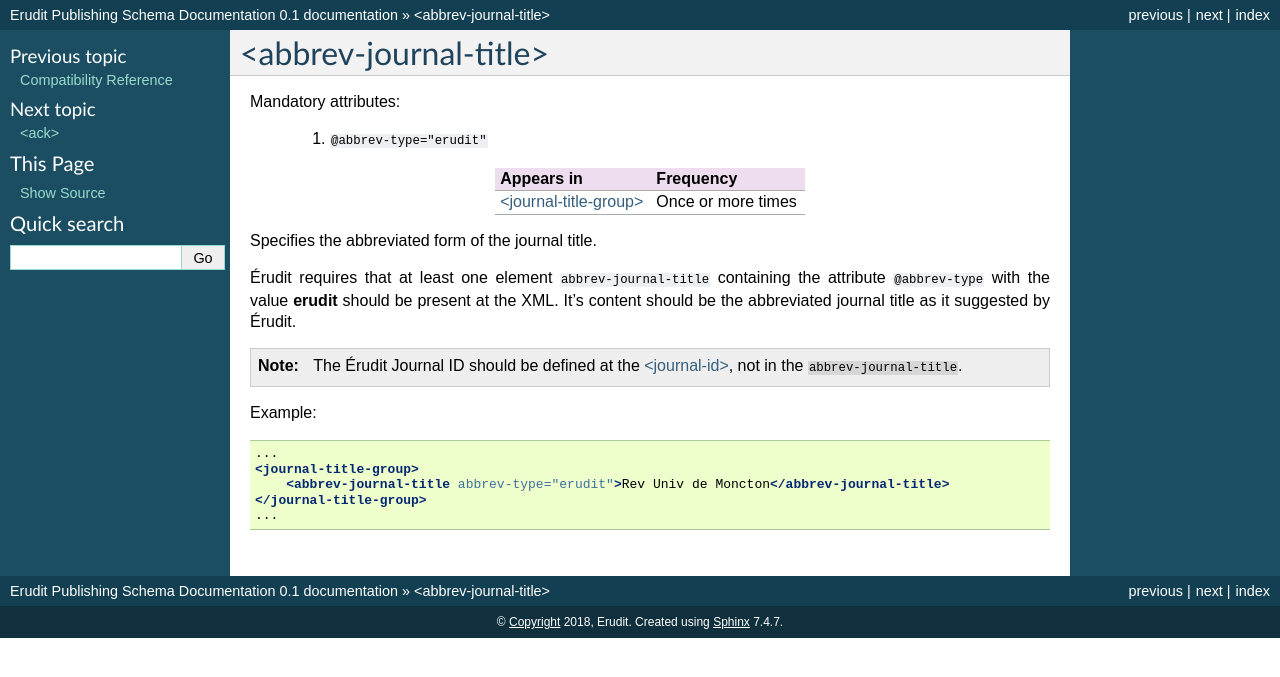
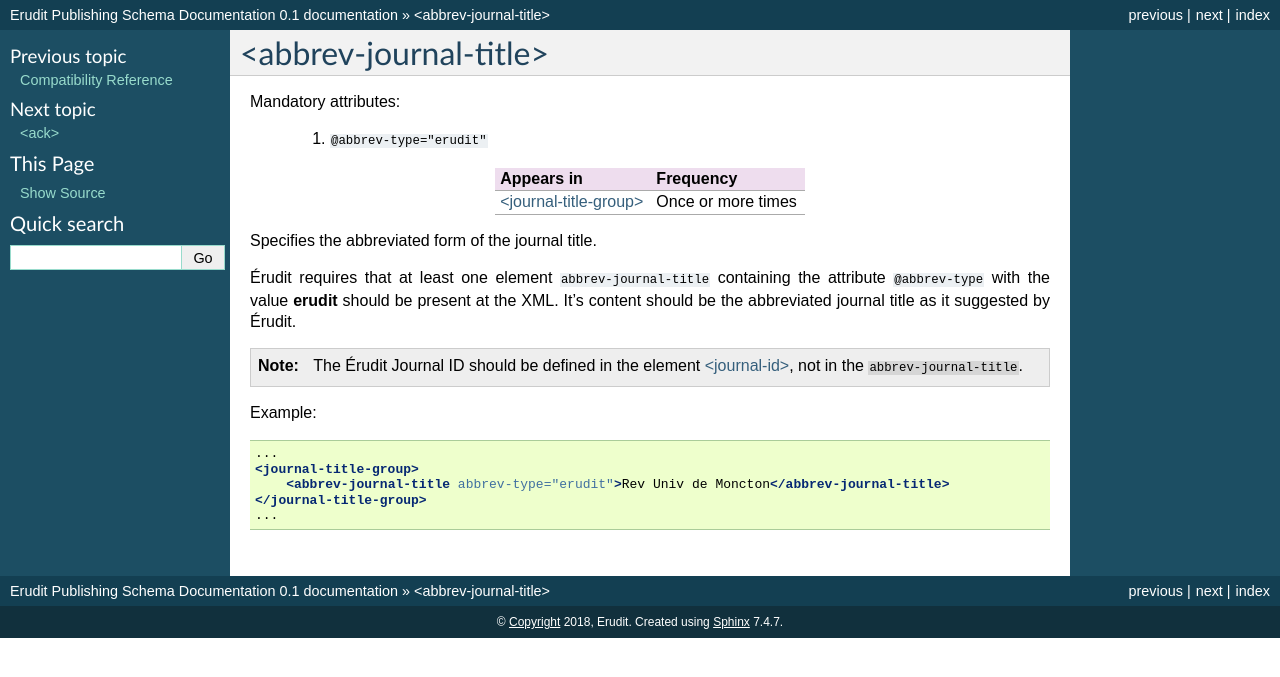
Before and after one commit to erudit/erudit-ps-documentation, a Sphinx documentation site: the page built from docs/source/tagset/element-abbrev-journal-title.rst, in a window 1280 px wide. Shown: the top 677 px of the page. Built offline with Sphinx 7.4.7, drawn with Linux system fonts in a browser that asks for light colours.

Commit message:
Improve journal metadadata documentation

```diff
--- a/docs/source/tagset/element-abbrev-journal-title.rst
+++ b/docs/source/tagset/element-abbrev-journal-title.rst
@@ -20,7 +20,7 @@ Specifies the abbreviated form of the journal title.
 
 .. note::
 
-    The Érudit Journal ID should be defined at the :ref:`element-journal-id`, not in the ``abbrev-journal-title``.
+    The Érudit Journal ID should be defined in the element :ref:`element-journal-id`, not in the ``abbrev-journal-title``.
 
 Example:
 
```
